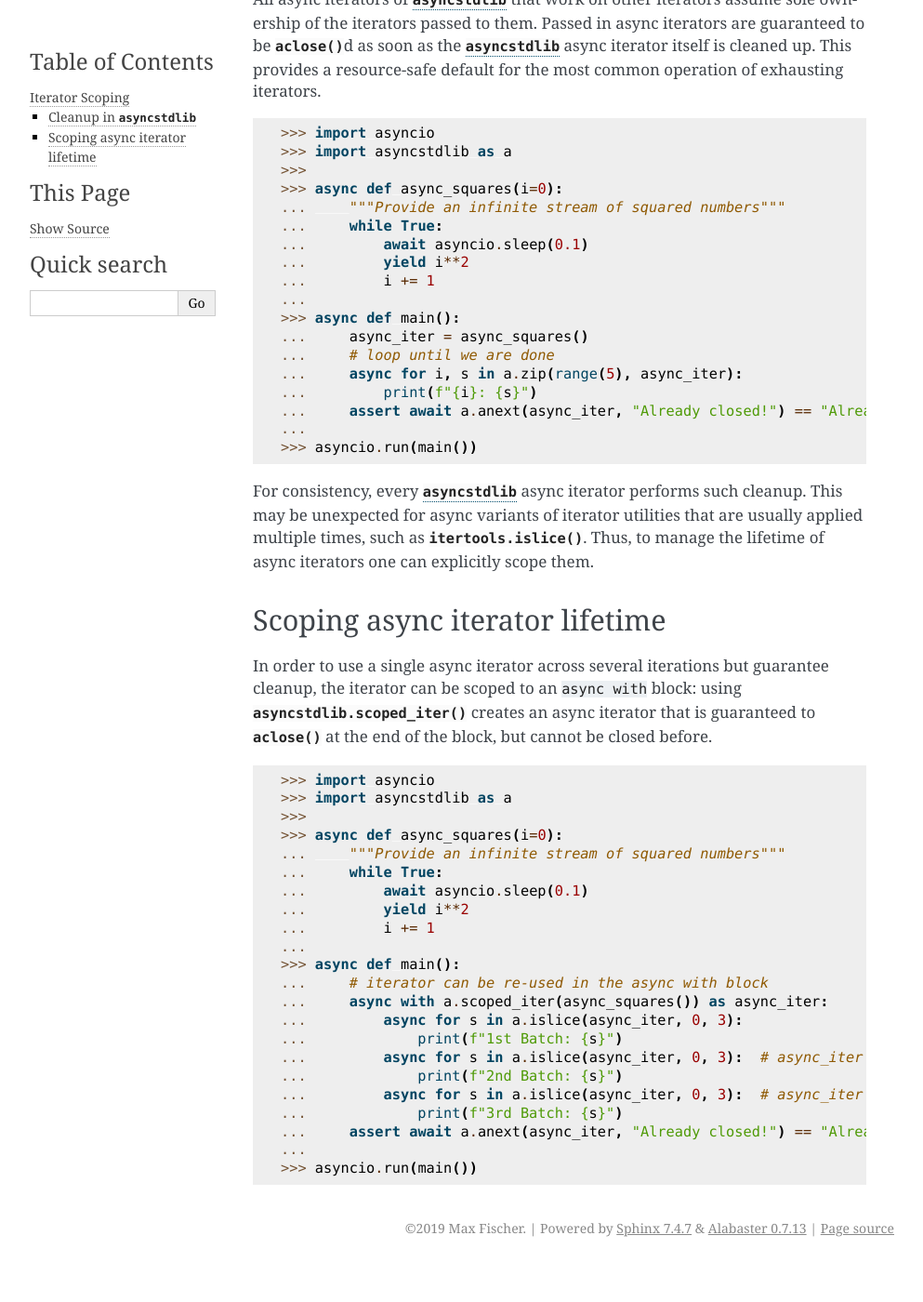
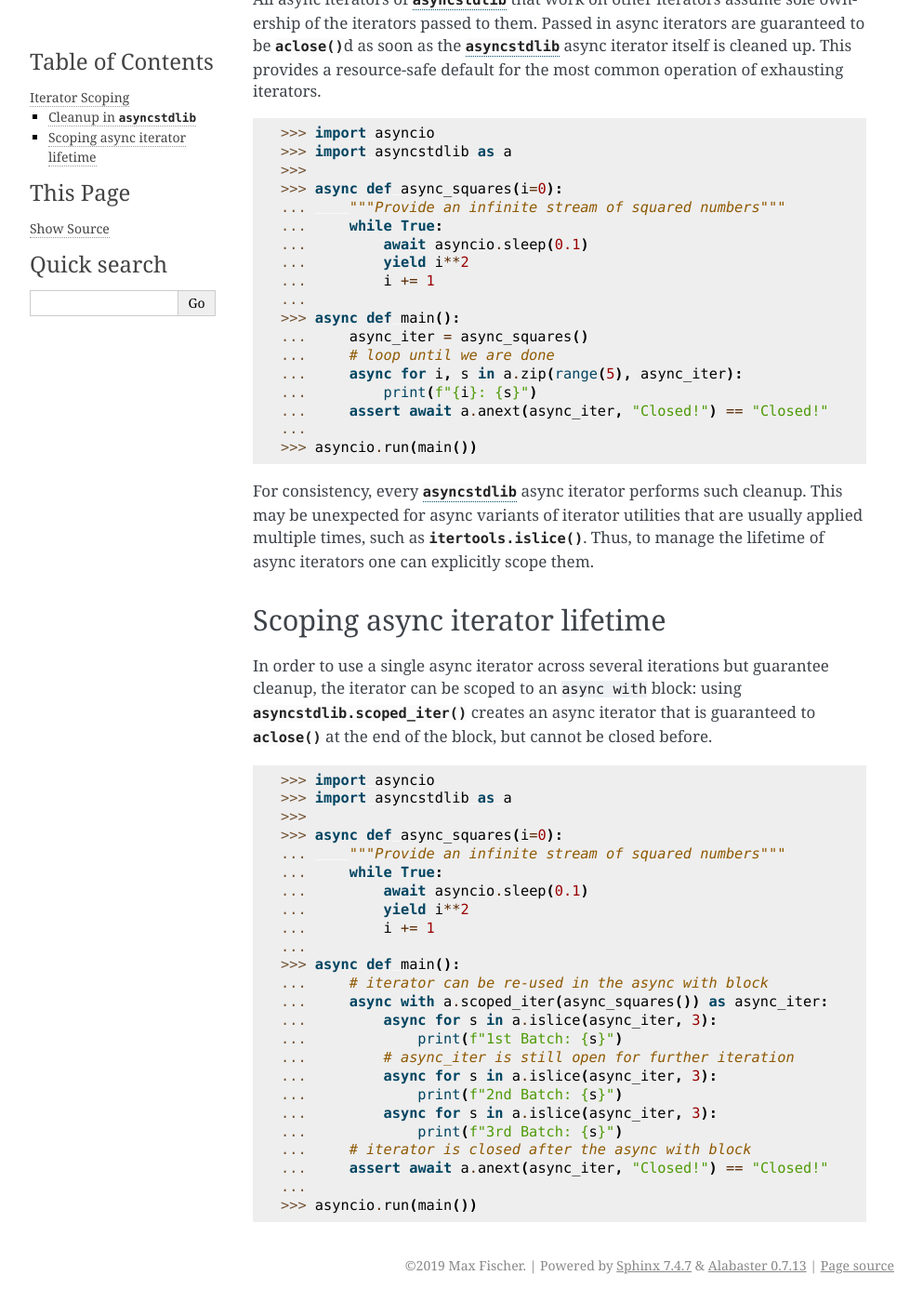
Before and after one commit to maxfischer2781/asyncstdlib, a Sphinx documentation site: the page built from docs/source/notes/iter_scope.rst, in a window 1280 px wide and 1400 px high, scrolled down 304 px. Shown: the whole window at 93% size, without its empty margins (148-1141 px from the left). Built offline with Sphinx 7.4.7, drawn with Linux system fonts in a browser that asks for light colours; formulas are drawn with MathJax 3; before the commit the page ends 1664 px from its top, so only the background shows below that.

Commit message:
vertical spacing

```diff
--- a/docs/source/notes/iter_scope.rst
+++ b/docs/source/notes/iter_scope.rst
@@ -35,7 +35,7 @@ exhausting iterators.
     ...     # loop until we are done
     ...     async for i, s in a.zip(range(5), async_iter):
     ...         print(f"{i}: {s}")
-    ...     assert await a.anext(async_iter, "Already closed!") == "Already closed!"
+    ...     assert await a.anext(async_iter, "Closed!") == "Closed!"
     ...
     >>> asyncio.run(main())
 
@@ -67,13 +67,15 @@ to :py:meth:`~agen.aclose` at the end of the block, but cannot be closed before.
     >>> async def main():
     ...     # iterator can be re-used in the async with block
     ...     async with a.scoped_iter(async_squares()) as async_iter:
-    ...         async for s in a.islice(async_iter, 0, 3):
+    ...         async for s in a.islice(async_iter, 3):
     ...             print(f"1st Batch: {s}")
-    ...         async for s in a.islice(async_iter, 0, 3):  # async_iter is still open
+    ...         # async_iter is still open for further iteration
+    ...         async for s in a.islice(async_iter, 3):
     ...             print(f"2nd Batch: {s}")
-    ...         async for s in a.islice(async_iter, 0, 3):  # async_iter is still open
+    ...         async for s in a.islice(async_iter, 3):
     ...             print(f"3rd Batch: {s}")
-    ...     assert await a.anext(async_iter, "Already closed!") == "Already closed!"
+    ...     # iterator is closed after the async with block
+    ...     assert await a.anext(async_iter, "Closed!") == "Closed!"
     ...
     >>> asyncio.run(main())
 
```
